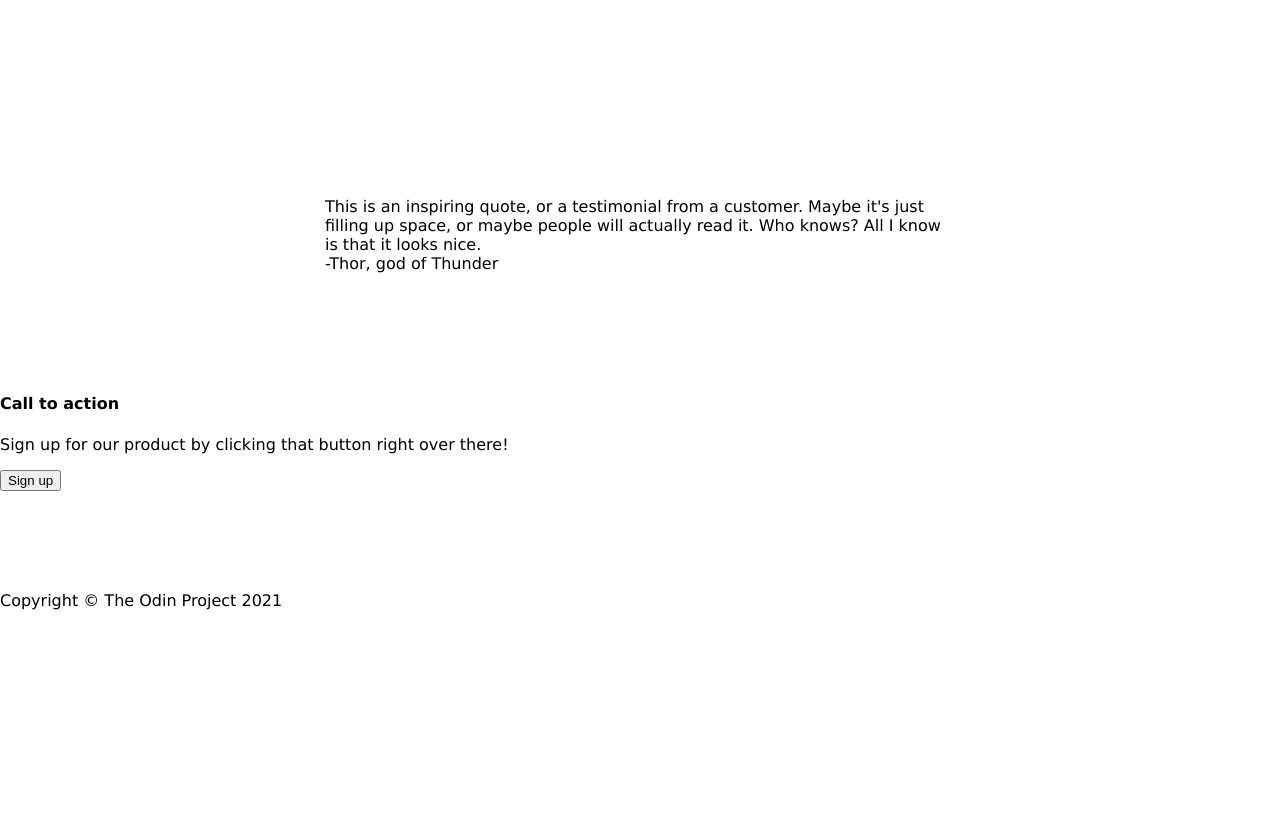
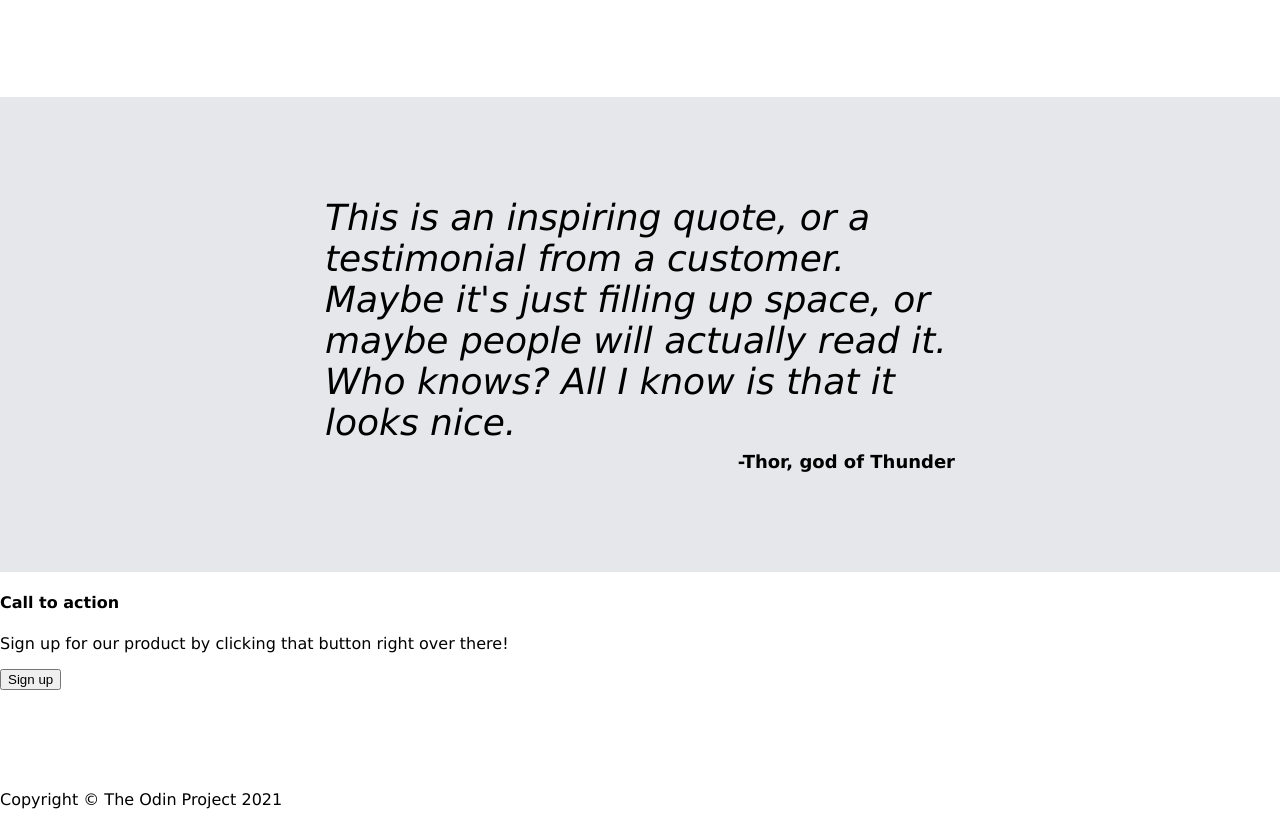
Before and after one commit to SoldierofGod29/odin-landingpage, a plain HTML site: page index.html in a window 1280 px wide. Shown: the part 954-1784 px from the top of the page. Before the commit the page ends 1585 px from the top, so only its background shows below. Drawn offline with Linux system fonts and the light colour scheme.

Commit message:
Add display flex to comment and customer classes, change font styles for both classes, and justify the content

```diff
--- a/style.css
+++ b/style.css
@@ -160,10 +160,28 @@ a {
 .content-comment {
     display: flex;
     flex-direction: column;
+    background-color: #e5e7eb;
     padding-top: 100px;
     padding-bottom: 100px;
     padding-left: 325px;
     padding-right: 325px;
+    gap: 8px;
+}
+
+.comment {
+    display: flex;
+    justify-content: start;
+    flex-wrap: wrap;
+    font-size: 36px;
+    font-weight: light;
+    font-style: italic;
+}
+
+.customer {
+    display: flex;
+    justify-content: end;
+    font-size: 18px;
+    font-weight: bold;
 }
 
 .footer {
```
